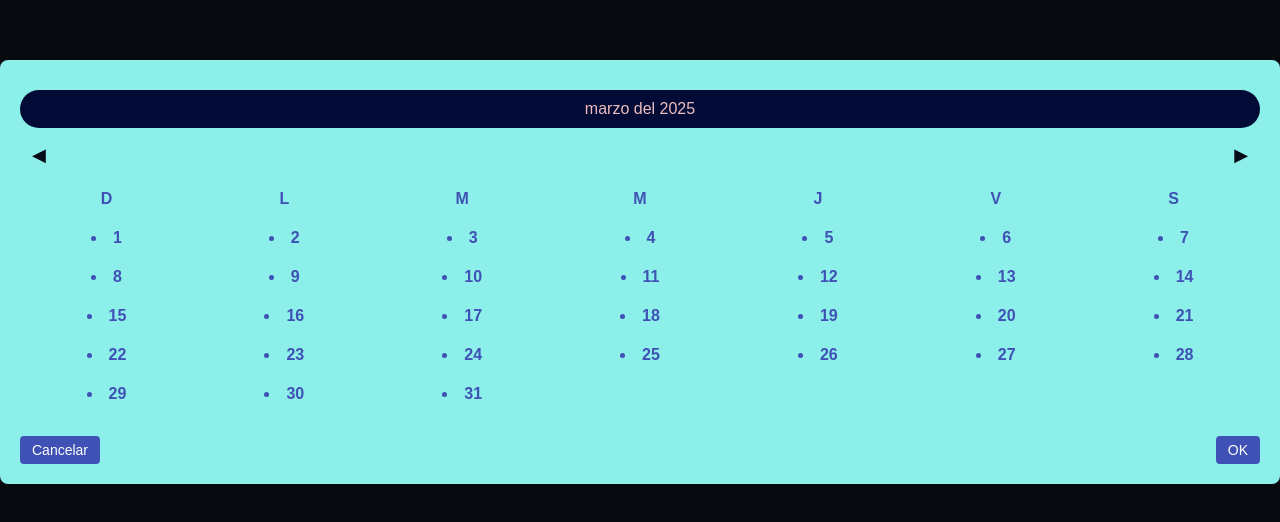
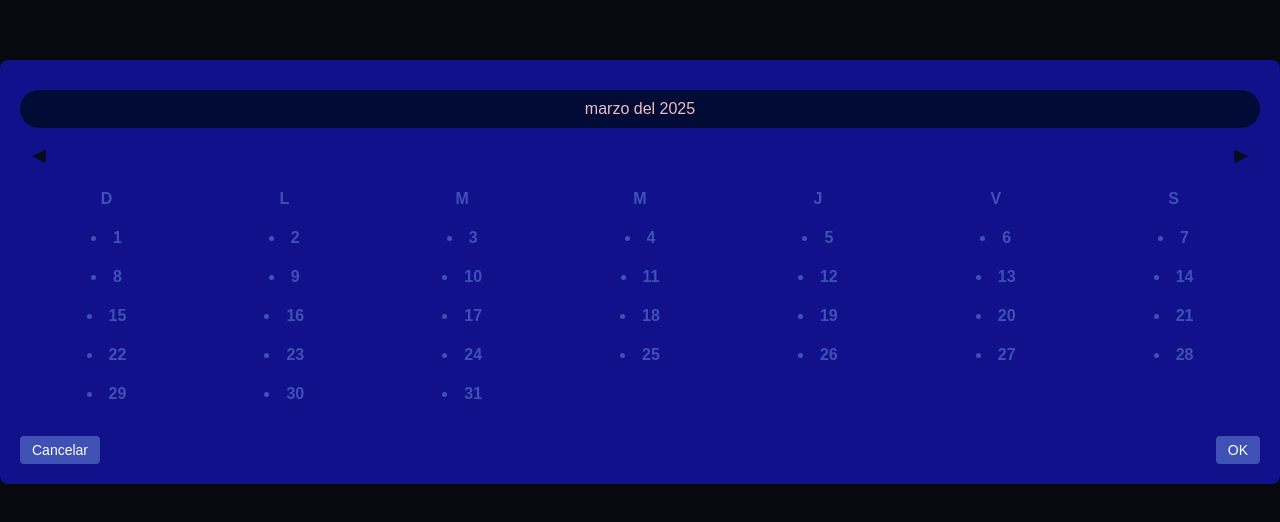
Before and after one commit to ileana456/calendario-trabajo1, a plain HTML site: page index.html in a window 1280 px wide. Shown: the part 128-650 px from the top of the page. Drawn offline with Linux system fonts and the light colour scheme.

Commit message:
index.html

```diff
--- a/index.html
+++ b/index.html
@@ -16,7 +16,7 @@
     }
 
     .calendar-container {
-        background: rgb(140, 239, 233);
+        background: rgb(17, 17, 139);
         border-radius: 8px;
         box-shadow: 1 4px 14px rgba(0, 0, 0, 0.1);
         padding: 20px;
```
